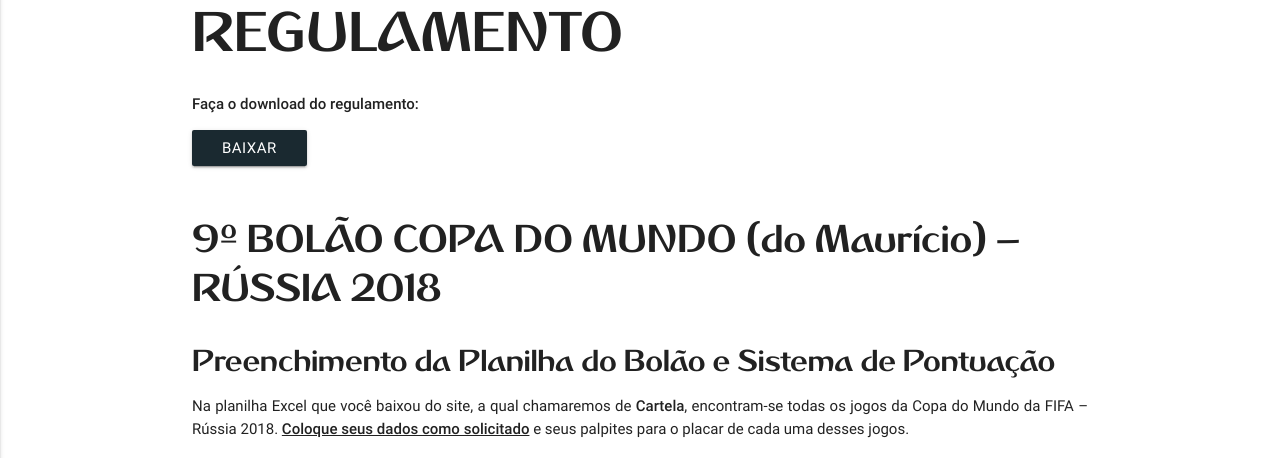
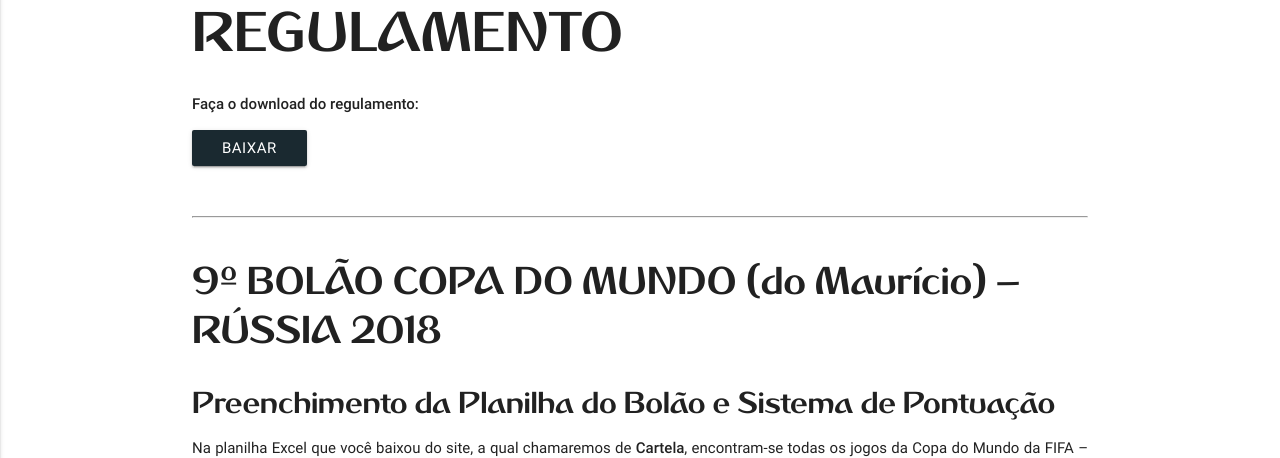
Before and after one commit to Tpessia/bolao-world-cup, a PHP site: page /regulamento.php in a window 1280 px wide. Shown: the part 127-585 px from the top of the page. Run offline with PHP 8.4, Linux system fonts and the light colour scheme; some libraries are stand-ins or nearby versions.

Commit message:
minor style changes

```diff
--- a/apresentacao.php
+++ b/apresentacao.php
@@ -108,6 +108,8 @@
                     <li>demais informações, como dados bancários para pagamento da Cartela, encontram-se no Regulamento, disponível para download abaixo.</li>
                 </ul>
 
+                <hr style="margin: 30px 0;">
+
                 <div class="downloads">
                     <div>
                         <p>
@@ -136,6 +138,7 @@
                 </div>
 
                 <p>
+                    <br>
                     A partir de 14/06, após todos os jogos do dia serem realizados, estaremos publicando diariamente neste site a posição (ranking) dos participantes.<!-- E, a partir de 18/06, estaremos disponibilizando a função de Notificações.-->
                 </p>
             </div>
--- a/regulamento.php
+++ b/regulamento.php
@@ -107,6 +107,8 @@
                     </button>
                 </div>
             </div>
+
+            <hr style="margin: 40px 0;">
 
             <div class="texto-reg">
                 <h3 class="main-title">9º BOLÃO COPA DO MUNDO (do Maurício) – RÚSSIA 2018</h3>
@@ -225,6 +227,7 @@
                 <p>Muito obrigado e Boa Sorte!</p>
 
                 <p style="text-align: center">
+                    <br><br>
                     MAURÍCIO VASCO DA SILVA<br>
                     GUILHERME CAMPOS DA SILVA<br>
                     THIAGO VINÍCIUS PESSIA<br>
```
